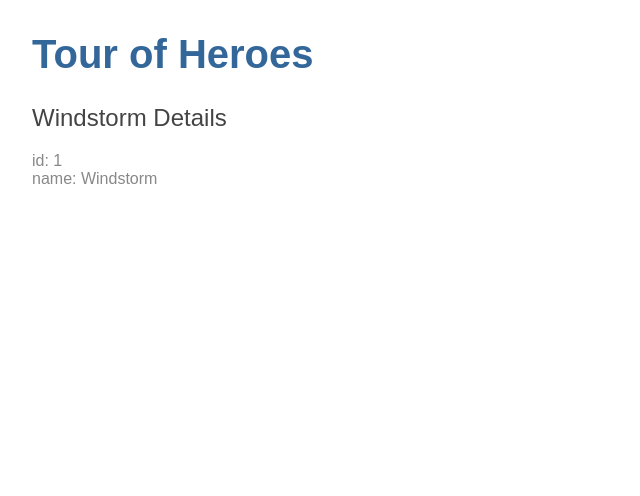
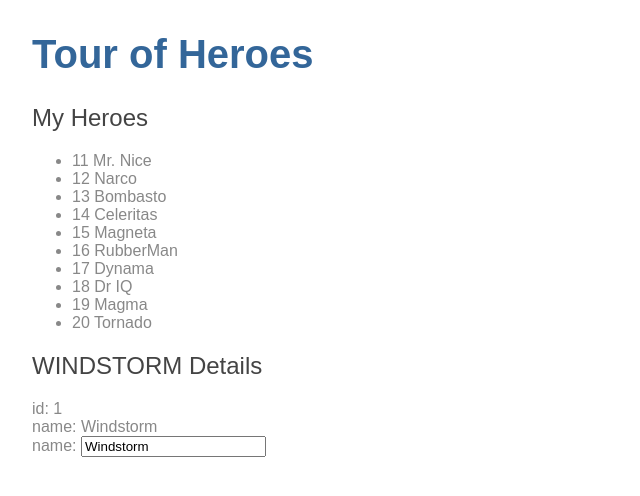
Before and after one commit to Matrix159/angular-tour-of-heroes, an Angular app: page / in a window 1280 px wide. Shown: the top 496 px of the page, without its empty margins (0-640 px from the left). Built offline with nearby package versions, Linux system fonts and the light colour scheme.

Commit message:
Making the heroes list

```diff
--- a/src/app/heroes/heroes.component.html
+++ b/src/app/heroes/heroes.component.html
@@ -1,3 +1,14 @@
-<h2>{{hero.name}} Details</h2>
+<h2>My Heroes</h2>
+<ul class="heroes">
+  <li *ngFor="let hero of heroes">
+    <span class="badge">{{hero.id}}</span> {{hero.name}}
+  </li>
+</ul>
+<h2>{{hero.name | uppercase}} Details</h2>
 <div><span>id: </span>{{hero.id}}</div>
 <div><span>name: </span>{{hero.name}}</div>
+<div>
+  <label>name:
+    <input [(ngModel)]="hero.name" placeholder="name">
+  </label>
+</div>
--- a/src/app/heroes/heroes.component.ts
+++ b/src/app/heroes/heroes.component.ts
@@ -1,5 +1,6 @@
 import { Component, OnInit } from '@angular/core';
 import { Hero } from '../hero';
+import { HEROES } from '../mock-heroes';
 
 @Component({
   selector: 'app-heroes',
@@ -11,6 +12,7 @@
     id: 1,
     name: 'Windstorm'
   };
+  heroes = HEROES;
   constructor() { }
 
   ngOnInit() {
--- /dev/null
+++ b/src/app/mock-heroes.ts
@@ -0,0 +1,14 @@
+import { Hero } from './hero';
+
+export const HEROES: Hero[] = [
+  { id: 11, name: 'Mr. Nice' },
+  { id: 12, name: 'Narco' },
+  { id: 13, name: 'Bombasto' },
+  { id: 14, name: 'Celeritas' },
+  { id: 15, name: 'Magneta' },
+  { id: 16, name: 'RubberMan' },
+  { id: 17, name: 'Dynama' },
+  { id: 18, name: 'Dr IQ' },
+  { id: 19, name: 'Magma' },
+  { id: 20, name: 'Tornado' }
+];
```
Also changed, not shown: src/app/app.module.ts (+9 -7 lines), 1 other file (tests, documents, lock files or other folders).
